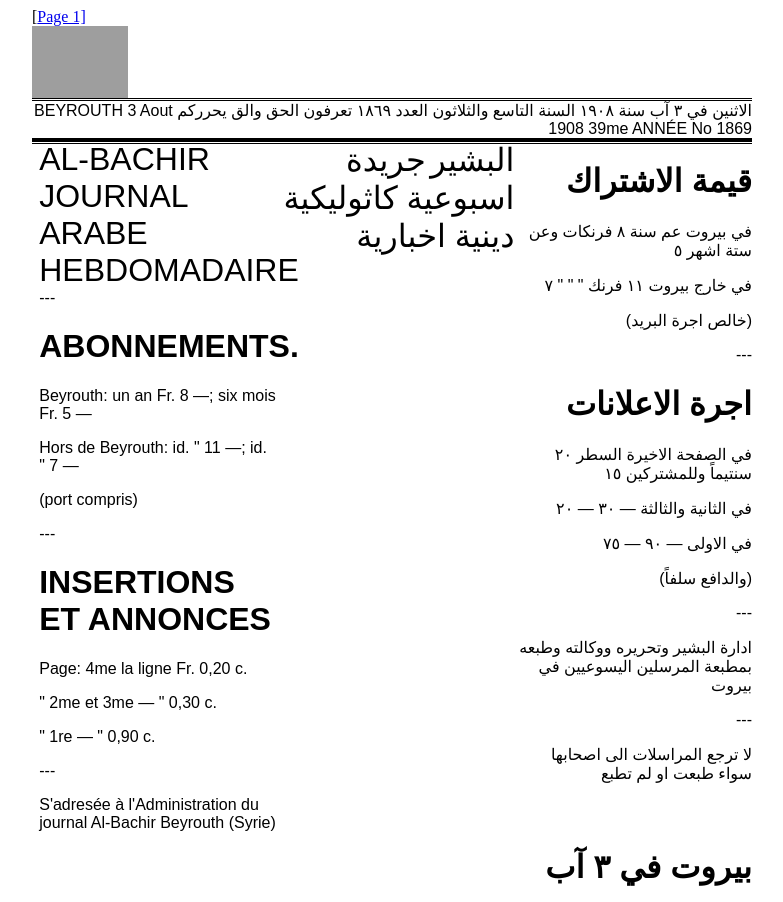
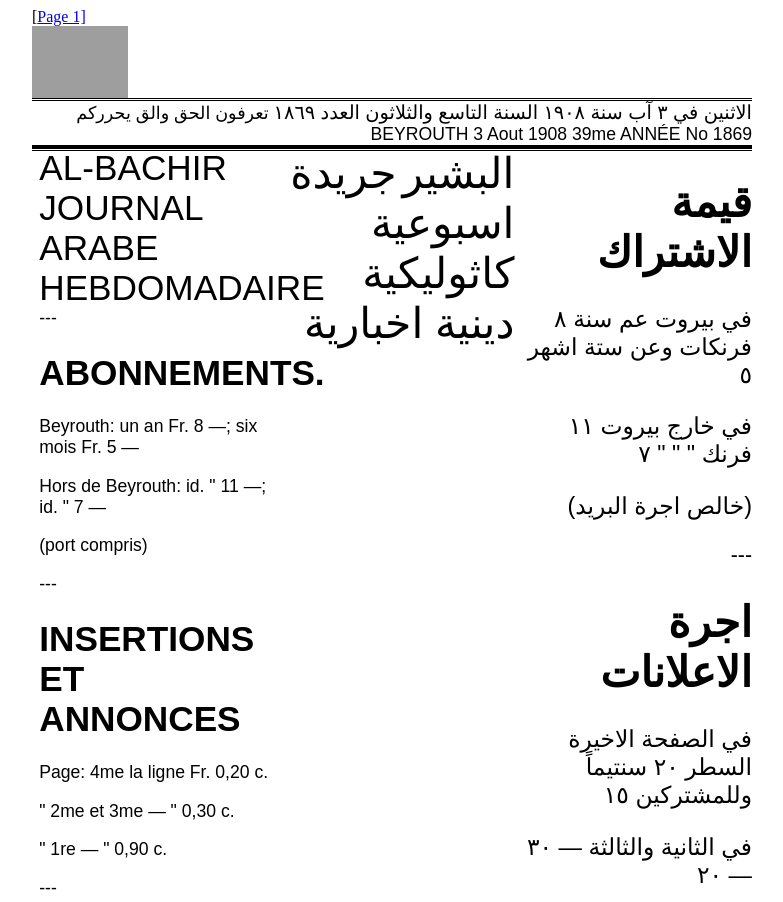
Before and after one commit to tillgrallert/TeachingTei, a plain HTML site: page html/Bashir-v39.html in a window 1280 px wide. Shown: the top 902 px of the page, without its empty margins (248-1031 px from the left). Drawn offline with Linux system fonts and the light colour scheme; grey boxes are pictures that could not be loaded.

Commit message:
changed font sizes

```diff
--- a/css/html_arabicNewspapers.css
+++ b/css/html_arabicNewspapers.css
@@ -8,11 +8,13 @@
     text-align:right;
     font-family:"Scheherazade", "Lateef", Sans-Serif, Serif;
     font-weight:normal;
+    font-size:110%;
 }
 
 [lang="en"], [lang="fr"], [lang="ar-Latn-x-ijmes"] {
     direction:ltr;
     text-align:left;
+    font-size:100%;
 }
 html {
     max-width:800px;
```
